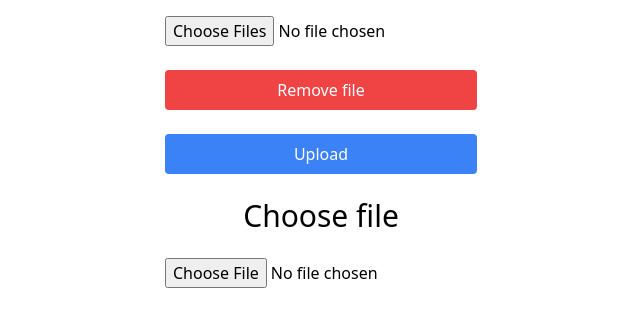
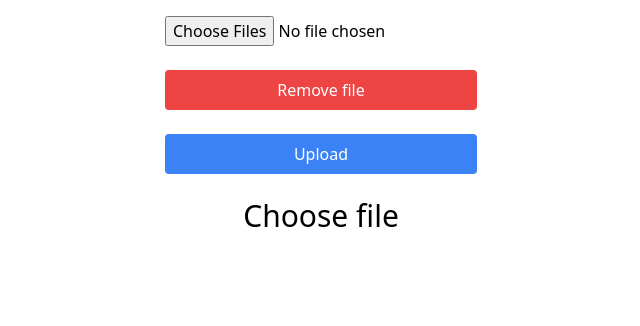
Before and after one commit to vy1406/largeFileUploads, a React (Vite) app in the folder client/: page / in a window 1280 px wide. Shown: the top 326 px of the page, without its empty margins (319-959 px from the left). Built offline with nearby package versions, Linux system fonts and the light colour scheme.

Commit message:
small change

```diff
--- a/client/src/App.jsx
+++ b/client/src/App.jsx
@@ -4,7 +4,7 @@ import { LANGS } from "./constants"
 
 function App() {
 
-  const [files, setFiles] = useState(null)
+  const [files, setFiles] = useState([])
   const fileInputRef = useRef(null)
 
   const handleOnUpload = (e) => {
@@ -45,6 +45,7 @@ function App() {
           onChange={handleOnUpload}
         />
         <button
+        type="button"
           onClick={handleRemoveFile}
           className="bg-red-500 text-white p-2 rounded mt-2"
         >
@@ -61,7 +62,6 @@ function App() {
       <h1 className="text-3xl font-extralight text-center">
         Choose file
       </h1>
-      <input ref={fileInputRef} type="file" name="file" id="file" onChange={handleOnUpload}/>
       {files?.length > 0 && (
         <div className="mt-4">
           <h2 className="text-lg font-medium">Selected Files:</h2>
```
